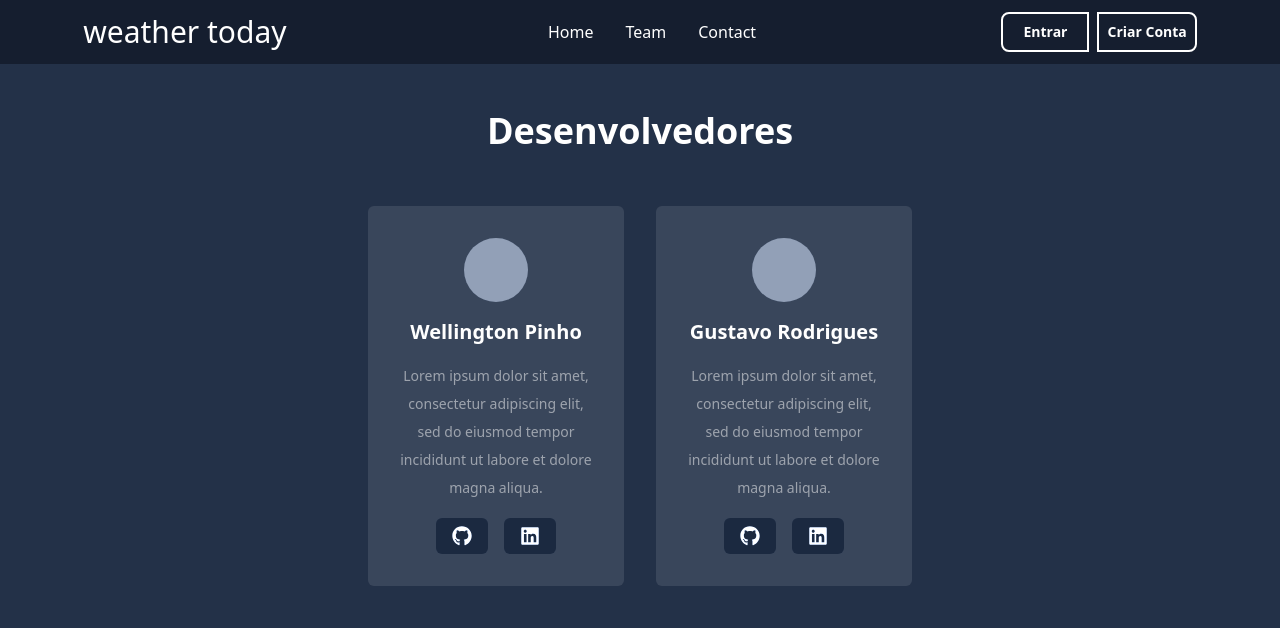
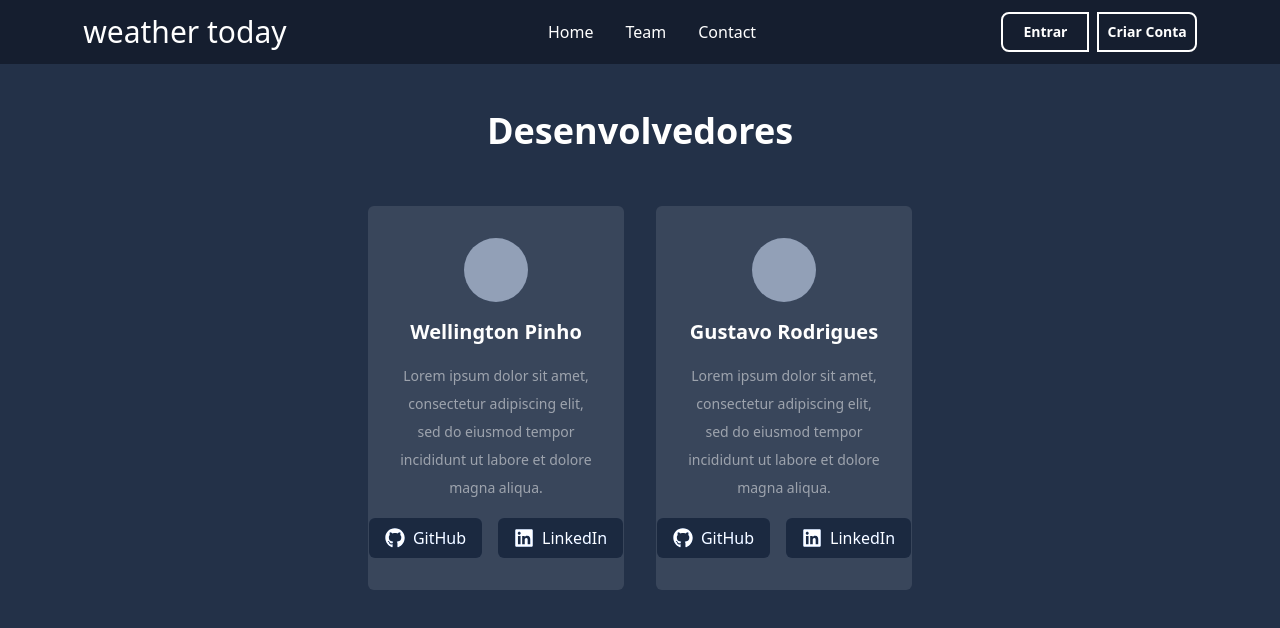
Before and after one commit to wellpinho/weather-today, a Next.js app: page /Team in a window 1280 px wide. Shown: the top 628 px of the page. Built offline with nearby package versions, Linux system fonts and the light colour scheme; grey boxes are pictures that could not be loaded; a web font is replaced by a local one.

Commit message:
ajuste dos botoes em team

```diff
--- a/src/pages/Team.tsx
+++ b/src/pages/Team.tsx
@@ -49,17 +49,28 @@ const equipe = () => {
 
 
                             <p className="text-xl font-bold mb-2 text-center">{member.name}</p>
+
                             <p className="text-sm leading-7 my-4 font-light opacity-50">{member.description}</p>
+
                             <div className="flex justify-center items-center gap-4">
                                 <Link href={member.github} target="_blank" rel="noopener noreferrer"
-                                    className="social-button bg-gray-800 text-white px-4 py-2 rounded-md transition duration-300 ease-in-out hover:bg-gray-900">
-                                    <FaGithub size={20} color="white" />
+                                    className="bg-gray-800 text-white px-4 py-2 rounded-md transition duration-300 ease-in-out
+                                    hover:bg-gray-900 hover:shadow-lg hover:shadow-black/30">
+                                    <div className="flex items-center space-x-2">
+                                        <FaGithub size={20} color="white" />
+                                        <span>GitHub</span>
+                                    </div>
                                 </Link>
                                 <Link href={member.linkedin} target="_blank" rel="noopener noreferrer"
-                                    className="social-button bg-gray-800 text-white px-4 py-2 rounded-md transition duration-300 ease-in-out hover:bg-gray-900">
-                                    <FaLinkedin size={20} color="white" />
+                                    className="bg-gray-800 text-white px-4 py-2 rounded-md transition duration-300 ease-in-out
+                                    hover:bg-gray-900 hover:shadow-lg hover:shadow-black/30">
+                                    <div className="flex items-center space-x-2">
+                                        <FaLinkedin size={20} color="white" />
+                                        <span>LinkedIn</span>
+                                    </div>
                                 </Link>
                             </div>
+
                         </div>
                     ))}
                 </div>
```
